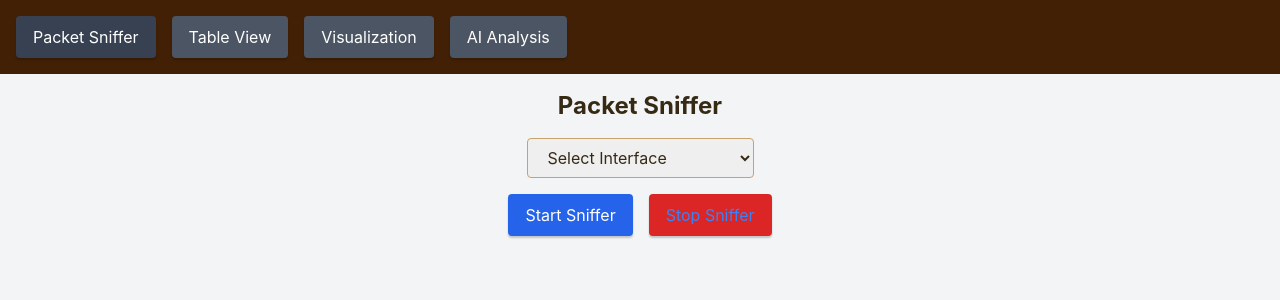
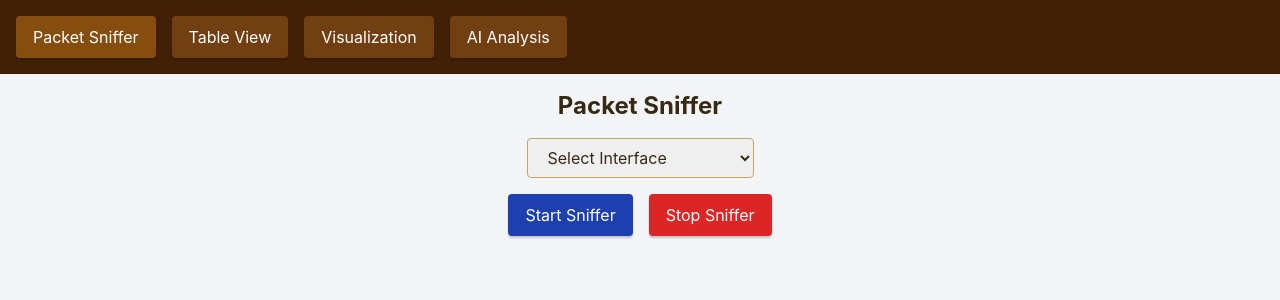
Before and after one commit to au24sp/sniffer, a React (Vite) app: page / in a window 1280 px wide. Shown: the top 300 px of the page. Built offline with nearby package versions, Linux system fonts and the light colour scheme.

Commit message:
UI theme migrate

```diff
--- a/src/App.jsx
+++ b/src/App.jsx
@@ -145,8 +145,8 @@ function App() {
             onClick={() => setCurrentPage("sniffer")}
             className={`px-4 py-2 rounded ${
               currentPage === "sniffer"
-                ? "bg-gray-700"
-                : "bg-gray-600 hover:bg-gray-500"
+                ? "bg-yellow-800"
+                : "bg-yellow-900 hover:bg-yellow-700"
             }`}
           >
             Packet Sniffer
@@ -155,8 +155,8 @@ function App() {
             onClick={() => setCurrentPage("table")}
             className={`px-4 py-2 rounded ml-4 ${
               currentPage === "table"
-                ? "bg-gray-700"
-                : "bg-gray-600 hover:bg-gray-500"
+                ? "bg-yellow-800"
+                : "bg-yellow-900 hover:bg-yellow-700"
             }`}
           >
             Table View
@@ -165,8 +165,8 @@ function App() {
             onClick={() => setCurrentPage("visualization")}
             className={`px-4 py-2 rounded ml-4 ${
               currentPage === "visualization"
-                ? "bg-gray-700"
-                : "bg-gray-600 hover:bg-gray-500"
+                ? "bg-yellow-800"
+                : "bg-yellow-900 hover:bg-yellow-700"
             }`}
           >
             Visualization
@@ -175,8 +175,8 @@ function App() {
             onClick={() => setCurrentPage("analysis")}
             className={`px-4 py-2 rounded ml-4 ${
               currentPage === "analysis"
-                ? "bg-gray-700"
-                : "bg-gray-600 hover:bg-gray-500"
+                ? "bg-yellow-800"
+                : "bg-yellow-900 hover:bg-yellow-700"
             }`}
           >
             AI Analysis
@@ -210,14 +210,14 @@ function App() {
 
             <button
               onClick={startSniffer}
-              className="px-4 py-2 bg-blue-600 text-white rounded hover:bg-blue-500"
+              className="px-4 py-2 bg-blue-800 text-white rounded hover:bg-blue-500"
               disabled={isRunning}
             >
               Start Sniffer
             </button>
             <button
               onClick={stopSniffer}
-              className="px-4 py-2 bg-red-600 text-blue-500 rounded hover:bg-red-500 ml-4"
+              className="px-4 py-2 bg-red-600 text-white rounded hover:bg-red-500 ml-4"
               disabled={!isRunning}
             >
               Stop Sniffer
@@ -306,6 +306,7 @@ function App() {
               </Button>
             </div>
             <div className="scale-[0.90]">
+
               {activeComponent === "bargraph" && (
                 <Bargraph data={ipStatsData} />
               )}
@@ -315,6 +316,7 @@ function App() {
                 <Lineargraph data={timestampData} />
               )}
               <div className="mt-[10%]">
+              {console.log(ipStatsData)}
                 {activeComponent === "piechart" && (
                   <Piechart data={packetTypesData} />
                 )}
--- a/src/components/Piechart.jsx
+++ b/src/components/Piechart.jsx
@@ -31,11 +31,11 @@ const chartConfig = {
     label: "Desktop",
   },
   IPV4: {
-    label: "IPV4",
+    label: "IPv4",
     color: "#914F1E",
   },
   IPV6: {
-    label: "IPV6",
+    label: "IPv6",
     color: "#FFC107",
   },
 };
@@ -65,6 +65,7 @@ export function Piechart({ data }) {
     }, {});
   }, [data]);
 
+  console.table(data)
   if (!data || data.length === 0) {
     return <div>No data available</div>;
   }
```
Also changed, not shown: 1 other file (tests, documents, lock files or other folders).
